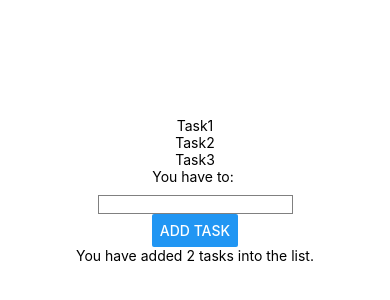
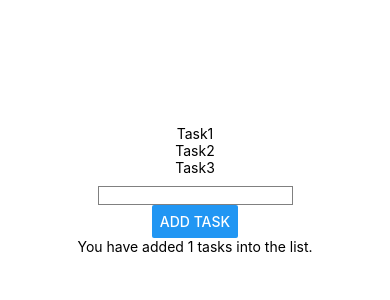
Before and after one commit to alexandrumogic/react-native-hooks, a React Native app: screen / in a window 390 px wide. Shown: the part 232-532 px from the top of the page. Built offline with nearby package versions, Linux system fonts and the light colour scheme.

Commit message:
useContext lesson

```diff
--- a/App.js
+++ b/App.js
@@ -1,73 +1,27 @@
-import React, { useState, useEffect } from 'react';
+import React, { useState, useEffect, createContext } from 'react';
 import { StyleSheet, Text, View, TextInput, Button } from 'react-native';
+import TaskInput from './TaskInput';
+import TaskList from './TaskList';
 
-const list = [
-  'Task1',
-  'Task2',
-  'Task3'
-]
+export const TaskListContext = createContext();
 
 export default function App() {
-  // const [state, setState] = useState();
-  const [task, setTask] = useState('Understand the useEffect');
-  const [taskList, setTaskList] = useState([]);
-  const [counter, setCounter] = useState(0);
-  const [warning, setWarning] = useState(false);
 
-  // componentDidMount
-  useEffect(() => {
-    setTaskList(list);
-
-    return () => {
-      // componentWillUnmount
-    }
-  }, [])
-
-  // componentDidUpdate
-  useEffect(() => {
-    setCounter(counter + 1);
-    setTask('');
-  }, [taskList])
-
-  useEffect(() => {
-    if (task.length > 25) {
-      setWarning(true);
-    } else {
-      if (warning) {
-        setWarning(false);
-      }
-    }
-  }, [task])
-
+  const [state, setState] = useState({
+    taskList: [
+      'Task1',
+      'Task2',
+      'Task3'
+    ]
+  })
 
   return (
-    <View style={styles.container}>
-      {taskList.map((item) => {
-        return <Text>{item}</Text>
-      })}
-      <Text>You have to: {task}</Text>
-      <TextInput
-        value={task}
-        style={{ borderWidth: 0.5, borderColor: 'gray', width: '50%', marginTop: 10 }}
-        onChangeText={(value) => { setTask(value) }}
-      />
-      <Button
-        title={"Add task"}
-        onPress={() => {
-          setTaskList([...taskList, task])
-        }}
-      />
-      {warning && <Text style={{ color: 'orange' }}>You have exceeded the limit</Text>}
-      <Text>You have added {counter} tasks into the list.</Text>
-    </View>
+    <TaskListContext.Provider value={[state, setState]}>
+      <TaskList />
+    </TaskListContext.Provider>
   );
 }
 
-const styles = StyleSheet.create({
-  container: {
-    flex: 1,
-    backgroundColor: '#fff',
-    alignItems: 'center',
-    justifyContent: 'center',
-  },
-});
+// App
+// TaskList
+// TaskInput
--- /dev/null
+++ b/TaskInput.js
@@ -0,0 +1,45 @@
+import React, { useState, useEffect, useContext } from 'react';
+import { View, TextInput, Button, Text } from 'react-native';
+import { TaskListContext } from './App';
+
+export default function TaskInput() {
+  // const [state, setState] = useState();
+  const [task, setTask] = useState('Understand the useEffect');
+  const [state, setState] = useContext(TaskListContext);
+  const [counter, setCounter] = useState(0);
+  const [warning, setWarning] = useState(false);
+
+  // componentDidUpdate
+  useEffect(() => {
+    setCounter(counter + 1);
+    setTask('');
+  }, [state.taskList])
+
+  useEffect(() => {
+    if (task.length > 25) {
+      setWarning(true);
+    } else {
+      if (warning) {
+        setWarning(false);
+      }
+    }
+  }, [task])
+
+    return (
+        <View style={{ width: '100%', alignItems: 'center' }}>
+            <TextInput
+                value={task}
+                style={{ borderWidth: 0.5, borderColor: 'gray', width: '50%', marginTop: 10 }}
+                onChangeText={(value) => { setTask(value) }}
+            />
+            <Button
+                title={"Add task"}
+                onPress={() => {
+                setState({...state, taskList: [...state.taskList, task]})
+                }}
+            />
+            {warning && <Text style={{ color: 'orange' }}>You have exceeded the limit</Text>}
+            <Text>You have added {counter} tasks into the list.</Text>
+        </View>
+    )
+}
--- /dev/null
+++ b/TaskList.js
@@ -0,0 +1,26 @@
+import React, { useContext } from 'react';
+import { View, Text, StyleSheet } from 'react-native';
+import TaskInput from './TaskInput';
+import { TaskListContext } from './App';
+
+export default function TaskList() {
+    const [state, setState] = useContext(TaskListContext);
+
+    return (
+        <View style={styles.container}>
+            {state.taskList.map((item) => {
+            return <Text>{item}</Text>
+            })}
+            <TaskInput />
+      </View>
+    )
+}
+
+const styles = StyleSheet.create({
+    container: {
+      flex: 1,
+      backgroundColor: '#fff',
+      alignItems: 'center',
+      justifyContent: 'center',
+    },
+  });
```
